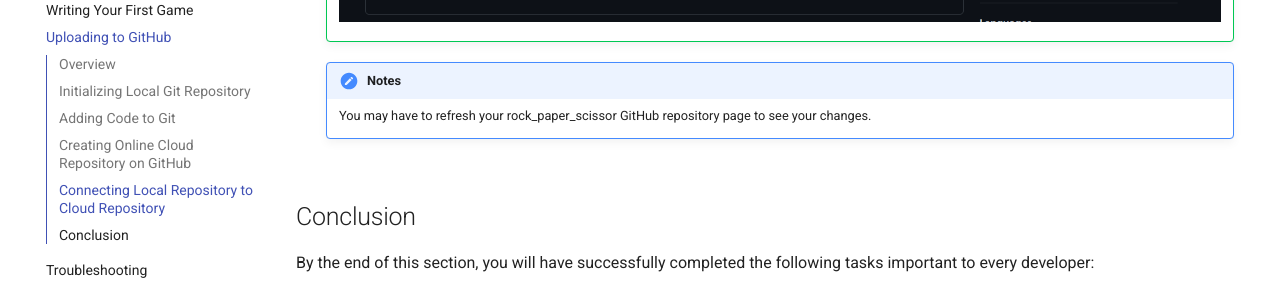
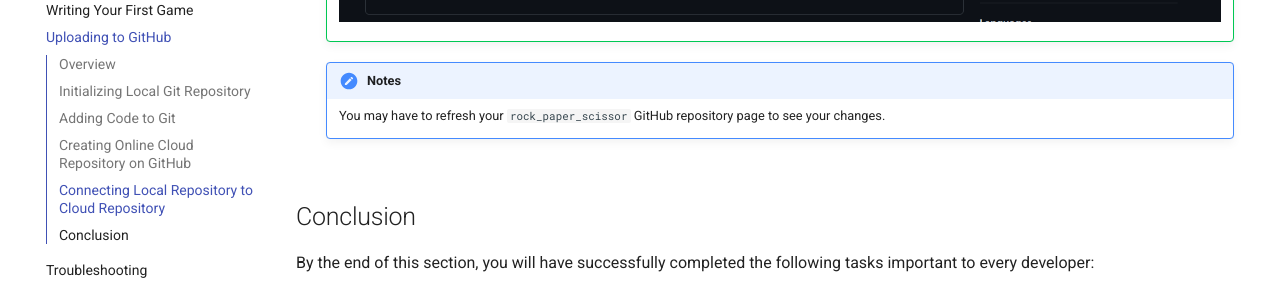
Before and after one commit to Beijzum/beijzum.github.io, an MkDocs documentation site: the page built from docs/Uploading to GitHub.md, in a window 1280 px wide and 900 px high, scrolled down 5946 px. Shown: the part 152-441 px from the top of the window. Built offline with MkDocs 1.6.1 and Material for MkDocs 9.7.7, drawn with Linux system fonts in a browser that asks for light colours; emoji names are drawn with the system emoji font; comment, search, counter and statistics services are not loaded.

```diff
--- a/docs/Uploading to GitHub.md
+++ b/docs/Uploading to GitHub.md
@@ -169,7 +169,7 @@ This section focuses on connecting your local .git folder to the cloud :material
 
     !!! notes
 
-        You may have to refresh your rock_paper_scissor GitHub repository page to see your changes.
+        You may have to refresh your `rock_paper_scissor` GitHub repository page to see your changes.
 
 ## Conclusion
 
```
